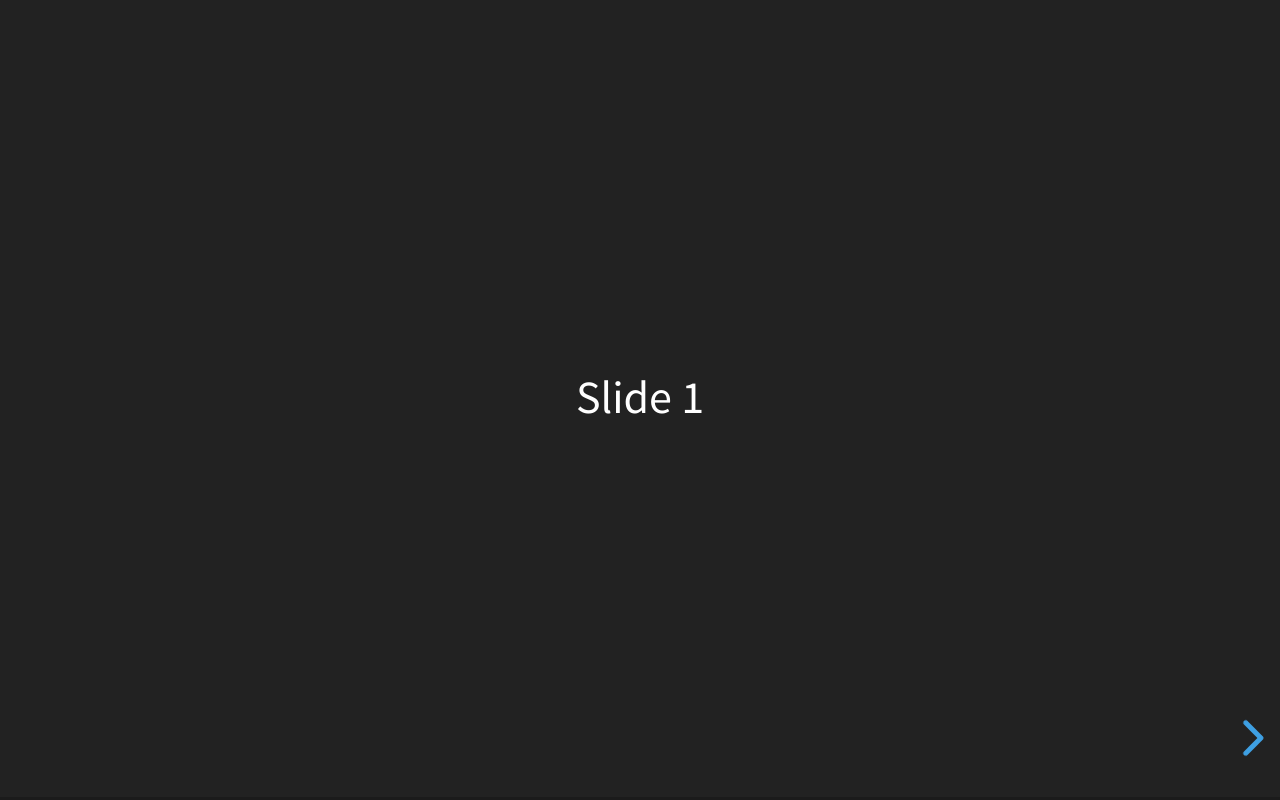
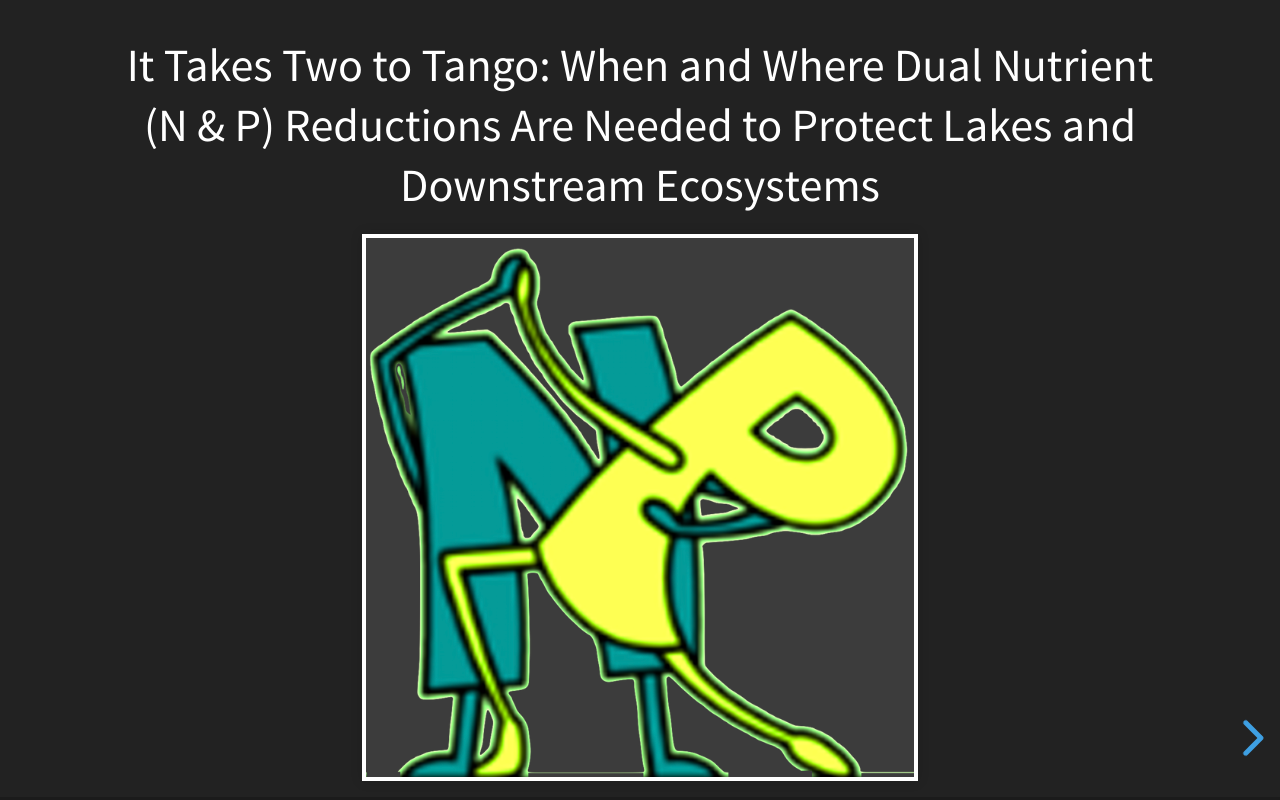
Before and after one commit to fabstat/nplusp, a website: page index.html in a window 1280 px wide. Drawn offline with Linux system fonts and the light colour scheme.

Commit message:
adding title slide

```diff
--- a/index.html
+++ b/index.html
@@ -24,7 +24,11 @@
   <body>
     <div class="reveal">
       <div class="slides">
-	<section>Slide 1</section>
+	<section>
+	  It Takes Two to Tango: When and Where Dual Nutrient (N & P) Reductions Are Needed to Protect Lakes and Downstream Ecosystems
+	  <br><img src="img/tango.png" width="500px"><br>
+	  Paerl et al.
+	</section>
 	<section>
 	  <section>
 	    <h1>ECO-Jeopardy</h1>
```
Also changed, not shown: img/tango.png (added).
